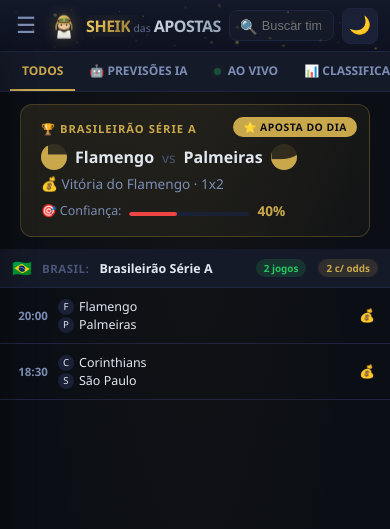
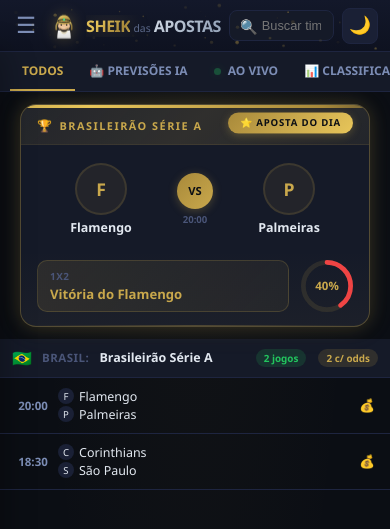
Before and after one commit to codexalchemy/sheikdasapostas, a FastAPI app: page / in a window 390 px wide. Shown: the top 529 px of the page. Run offline with FastAPI, Linux system fonts and the light colour scheme.

Commit message:
feat: Aposta do Dia majestoso - redesign completo

```diff
--- a/app/templates/index.html
+++ b/app/templates/index.html
@@ -324,9 +324,18 @@ a:hover{color:var(--gold2)}
   .detail-tabs{overflow-x:auto;-webkit-overflow-scrolling:touch}
   .detail-tab{padding:9px 8px;font-size:.72rem;flex-shrink:0;white-space:nowrap}
   /* Aposta do Dia mobile */
-  .aposta-dia{margin:10px 12px;padding:14px 14px}
-  .aposta-dia .ad-match{font-size:.9rem}
-  .aposta-dia .ad-badge{font-size:.6rem;padding:2px 8px;top:10px;right:10px}
+  .aposta-dia{margin:10px 12px}
+  .ad-arena{padding:14px 10px 10px}
+  .ad-team .ad-crest{width:42px;height:42px}
+  .ad-team .ad-crest img{width:28px;height:28px}
+  .ad-team .ad-name{font-size:.7rem;max-width:90px}
+  .ad-vs{padding:0 8px}
+  .ad-vs-badge{width:30px;height:30px;font-size:.6rem}
+  .ad-bottom{padding:8px 12px 12px;gap:10px}
+  .ad-conf-ring{width:44px;height:44px}
+  .ad-conf-ring svg{width:44px;height:44px}
+  .ad-conf-val{font-size:.65rem}
+  .ad-ribbon .ad-badge{font-size:.55rem;padding:3px 8px}
   /* Accumulator mobile */
   .acca-panel{left:0}
   .acca-footer{flex-direction:column;align-items:stretch;gap:8px}
@@ -387,15 +396,49 @@ a:hover{color:var(--gold2)}
 /* Form Guide Chips */
 .form-guide{display:inline-flex;gap:2px;margin-left:6px;vertical-align:middle}.form-chip{width:16px;height:16px;border-radius:3px;display:inline-flex;align-items:center;justify-content:center;font-size:.55rem;font-weight:800;color:#fff;line-height:1}
 .form-chip.W{background:var(--green)}.form-chip.D{background:var(--orange)}.form-chip.L{background:var(--red)}
-/* Aposta do Dia */
-.aposta-dia{margin:12px 20px;padding:16px 20px;background:linear-gradient(135deg,rgba(201,168,76,.12) 0%,rgba(201,168,76,.04) 100%);border:1px solid rgba(201,168,76,.25);border-radius:12px;cursor:pointer;transition:all .3s;animation:fadeInUp .5s ease backwards;position:relative;overflow:hidden}
-.aposta-dia:hover{transform:translateY(-2px);box-shadow:0 6px 25px rgba(201,168,76,.2);border-color:var(--gold)}
-.aposta-dia .ad-badge{position:absolute;top:12px;right:12px;background:var(--gold);color:#0b0e14;font-size:.65rem;font-weight:800;padding:3px 10px;border-radius:20px;letter-spacing:.5px}
-.aposta-dia .ad-title{font-size:.7rem;text-transform:uppercase;color:var(--gold);font-weight:700;letter-spacing:1px;margin-bottom:8px}
-.aposta-dia .ad-match{font-size:1rem;font-weight:800;margin-bottom:4px;display:flex;align-items:center;gap:8px}
-.aposta-dia .ad-match .team-logo{width:26px;height:26px;min-width:26px;border-radius:50%;background:rgba(201,168,76,.12);display:inline-flex;align-items:center;justify-content:center;font-size:.6rem;font-weight:800;color:var(--gold);overflow:hidden}
-.aposta-dia .ad-match .team-logo img{width:100%;height:100%;object-fit:contain}
-.aposta-dia .ad-tip{font-size:.85rem;color:var(--muted)}.aposta-dia .ad-conf{margin-top:8px;display:flex;align-items:center;gap:8px}
+/* Aposta do Dia - Majestoso */
+@keyframes adShimmer{0%{background-position:-200% 0}100%{background-position:200% 0}}
+@keyframes adGlow{0%,100%{box-shadow:0 0 15px rgba(201,168,76,.15),0 0 30px rgba(201,168,76,.05)}50%{box-shadow:0 0 25px rgba(201,168,76,.3),0 0 50px rgba(201,168,76,.1)}}
+@keyframes adPulse{0%,100%{opacity:.6}50%{opacity:1}}
+@keyframes adFloat{0%,100%{transform:translateY(0)}50%{transform:translateY(-3px)}}
+.aposta-dia{margin:12px 20px;padding:0;background:var(--card);border:1.5px solid rgba(201,168,76,.35);border-radius:16px;cursor:pointer;transition:all .4s cubic-bezier(.4,0,.2,1);animation:fadeInUp .6s ease backwards,adGlow 3s ease-in-out infinite;position:relative;overflow:hidden}
+.aposta-dia::before{content:'';position:absolute;top:0;left:0;right:0;height:3px;background:linear-gradient(90deg,transparent,var(--gold3),var(--gold),var(--gold2),var(--gold),var(--gold3),transparent);background-size:200% 100%;animation:adShimmer 3s linear infinite}
+.aposta-dia::after{content:'';position:absolute;bottom:0;left:0;right:0;height:1px;background:linear-gradient(90deg,transparent,rgba(201,168,76,.3),transparent)}
+.aposta-dia:hover{transform:translateY(-3px) scale(1.005);border-color:var(--gold);box-shadow:0 8px 40px rgba(201,168,76,.25),0 0 60px rgba(201,168,76,.08)}
+/* Top ribbon */
+.ad-ribbon{background:linear-gradient(135deg,rgba(201,168,76,.08),rgba(201,168,76,.15),rgba(201,168,76,.08));padding:10px 16px 8px;display:flex;align-items:center;justify-content:space-between;border-bottom:1px solid rgba(201,168,76,.1)}
+.ad-ribbon .ad-comp{font-size:.68rem;text-transform:uppercase;color:var(--gold);font-weight:700;letter-spacing:1.5px;display:flex;align-items:center;gap:6px}
+.ad-ribbon .ad-comp::before{content:'\1F3C6';font-size:.75rem}
+.ad-ribbon .ad-badge{background:linear-gradient(135deg,var(--gold3),var(--gold),var(--gold2));color:#0b0e14;font-size:.6rem;font-weight:900;padding:4px 12px;border-radius:20px;letter-spacing:.8px;text-transform:uppercase;box-shadow:0 2px 8px rgba(201,168,76,.3);animation:adFloat 2.5s ease-in-out infinite}
+/* Match arena */
+.ad-arena{padding:18px 16px 14px;display:flex;align-items:center;justify-content:center;gap:0}
+.ad-team{display:flex;flex-direction:column;align-items:center;gap:6px;flex:1;min-width:0}
+.ad-team .ad-crest{width:52px;height:52px;border-radius:50%;background:rgba(201,168,76,.08);border:2px solid rgba(201,168,76,.15);display:flex;align-items:center;justify-content:center;font-size:1.1rem;font-weight:900;color:var(--gold);overflow:hidden;transition:all .3s}
+.aposta-dia:hover .ad-crest{border-color:rgba(201,168,76,.4);box-shadow:0 0 15px rgba(201,168,76,.15)}
+.ad-team .ad-crest img{width:36px;height:36px;object-fit:contain}
+.ad-team .ad-name{font-size:.78rem;font-weight:800;color:var(--text);text-align:center;line-height:1.2;max-width:120px;overflow:hidden;text-overflow:ellipsis;white-space:nowrap}
+.ad-vs{display:flex;flex-direction:column;align-items:center;gap:4px;padding:0 12px;flex-shrink:0}
+.ad-vs-badge{width:36px;height:36px;border-radius:50%;background:linear-gradient(135deg,var(--gold3),var(--gold));display:flex;align-items:center;justify-content:center;font-size:.7rem;font-weight:900;color:#0b0e14;box-shadow:0 2px 10px rgba(201,168,76,.3)}
+.ad-vs-time{font-size:.6rem;color:var(--dim);font-weight:600}
+/* Bottom section */
+.ad-bottom{padding:10px 16px 14px;background:linear-gradient(180deg,transparent,rgba(201,168,76,.04));display:flex;align-items:center;gap:12px}
+.ad-tip-pill{flex:1;background:linear-gradient(135deg,rgba(201,168,76,.12),rgba(201,168,76,.06));border:1px solid rgba(201,168,76,.2);border-radius:10px;padding:8px 12px;display:flex;flex-direction:column;gap:2px}
+.ad-tip-pill .ad-market{font-size:.62rem;color:var(--dim);text-transform:uppercase;font-weight:700;letter-spacing:.5px}
+.ad-tip-pill .ad-bet{font-size:.82rem;font-weight:800;color:var(--gold)}
+/* Confidence ring */
+.ad-conf-ring{position:relative;width:52px;height:52px;flex-shrink:0}
+.ad-conf-ring svg{width:52px;height:52px;transform:rotate(-90deg)}
+.ad-conf-ring .ring-bg{fill:none;stroke:rgba(201,168,76,.12);stroke-width:4}
+.ad-conf-ring .ring-fill{fill:none;stroke-width:4;stroke-linecap:round;transition:stroke-dashoffset .8s ease}
+.ad-conf-ring .ring-high{stroke:var(--green)}
+.ad-conf-ring .ring-med{stroke:var(--orange)}
+.ad-conf-ring .ring-low{stroke:var(--red)}
+.ad-conf-val{position:absolute;top:50%;left:50%;transform:translate(-50%,-50%);font-size:.72rem;font-weight:900;color:var(--gold);line-height:1}
+.ad-conf-label{position:absolute;top:50%;left:50%;transform:translate(-50%,45%);font-size:.38rem;color:var(--dim);text-transform:uppercase;letter-spacing:.5px;font-weight:700}
+/* Form chips in aposta dia */
+.ad-form{display:flex;gap:2px;justify-content:center;margin-top:2px}
+.ad-form .fc{width:13px;height:13px;border-radius:2px;display:flex;align-items:center;justify-content:center;font-size:.45rem;font-weight:800;color:#fff}
+.ad-form .fc.W{background:var(--green)}.ad-form .fc.D{background:var(--orange)}.ad-form .fc.L{background:var(--red)}
 /* Accumulator */
 .acca-panel{position:fixed;bottom:0;left:var(--sidebar-w);right:0;background:var(--card);border-top:2px solid var(--gold);z-index:80;transform:translateY(100%);transition:transform .35s cubic-bezier(.4,0,.2,1);box-shadow:0 -4px 30px rgba(0,0,0,.3)}
 .acca-panel.open{transform:translateY(0)}
@@ -1427,16 +1470,31 @@ async function loadApostaDoDia() {
     if (!best) { area.innerHTML = ''; return; }
     var m = best.match;
     var confClass = best.confidence >= 65 ? 'cf-high' : best.confidence >= 45 ? 'cf-med' : 'cf-low';
+    var hCrest = m.home_crest ? '<img src="'+esc(m.home_crest)+'" alt="'+esc(m.home_team)+'" onerror="this.remove()">' : '';
+    var aCrest = m.away_crest ? '<img src="'+esc(m.away_crest)+'" alt="'+esc(m.away_team)+'" onerror="this.remove()">' : '';
+    var hInit = (m.home_team||'?')[0], aInit = (m.away_team||'?')[0];
+    var hForm = (best.home_form||[]).slice(-5).map(function(r){return '<span class="fc '+r+'">'+r+'</span>'}).join('');
+    var aForm = (best.away_form||[]).slice(-5).map(function(r){return '<span class="fc '+r+'">'+r+'</span>'}).join('');
+    var ringClass = best.confidence >= 65 ? 'ring-high' : best.confidence >= 45 ? 'ring-med' : 'ring-low';
+    var circ = 2 * Math.PI * 20;
+    var offset = circ - (best.confidence / 100) * circ;
+    var timeStr = '';
+    try { var d = new Date(m.date); timeStr = d.toLocaleTimeString('pt-BR',{hour:'2-digit',minute:'2-digit'}); } catch(e){}
     area.innerHTML = '<div class="aposta-dia" onclick="showDetail(window._apostaDia)">'
+      + '<div class="ad-ribbon">'
+      + '<div class="ad-comp">' + esc(m.competition) + '</div>'
       + '<div class="ad-badge">\u2B50 APOSTA DO DIA</div>'
-      + '<div class="ad-title">\u{1F3C6} ' + esc(m.competition) + '</div>'
-      + '<div class="ad-match">' + teamLogo(m.home_team, m.home_crest, 26) + ' ' + esc(m.home_team) + ' <span style="color:var(--dim);font-weight:400;font-size:.85rem">vs</span> ' + esc(m.away_team) + ' ' + teamLogo(m.away_team, m.away_crest, 26) + '</div>'
-      + '<div class="ad-tip">\u{1F4B0} ' + esc(best.recommended_bet) + ' \u00B7 ' + esc(best.recommended_market) + '</div>'
-      + '<div class="ad-conf">'
-      + '<span style="font-size:.78rem;color:var(--muted)">\u{1F3AF} Confian\u00e7a:</span>'
-      + '<div class="conf-bar" style="flex:1;max-width:120px"><div class="conf-fill ' + confClass + '" style="width:' + best.confidence + '%"></div></div>'
-      + '<span style="font-size:.85rem;font-weight:800;color:var(--gold)">' + best.confidence + '%</span>'
-      + '</div></div>';
+      + '</div>'
+      + '<div class="ad-arena">'
+      + '<div class="ad-team"><div class="ad-crest">' + (hCrest || hInit) + '</div><div class="ad-name">' + esc(m.home_team) + '</div>' + (hForm ? '<div class="ad-form">'+hForm+'</div>' : '') + '</div>'
+      + '<div class="ad-vs"><div class="ad-vs-badge">VS</div>' + (timeStr ? '<div class="ad-vs-time">'+timeStr+'</div>' : '') + '</div>'
+      + '<div class="ad-team"><div class="ad-crest">' + (aCrest || aInit) + '</div><div class="ad-name">' + esc(m.away_team) + '</div>' + (aForm ? '<div class="ad-form">'+aForm+'</div>' : '') + '</div>'
+      + '</div>'
+      + '<div class="ad-bottom">'
+      + '<div class="ad-tip-pill"><div class="ad-market">' + esc(best.recommended_market) + '</div><div class="ad-bet">' + esc(best.recommended_bet) + '</div></div>'
+      + '<div class="ad-conf-ring"><svg viewBox="0 0 44 44"><circle class="ring-bg" cx="22" cy="22" r="20"/><circle class="ring-fill '+ringClass+'" cx="22" cy="22" r="20" stroke-dasharray="'+circ+'" stroke-dashoffset="'+offset+'"/></svg><div class="ad-conf-val">'+best.confidence+'%</div></div>'
+      + '</div>'
+      + '</div>';
     window._apostaDia = best;
   } catch(e) {
     area.innerHTML = '';
```
